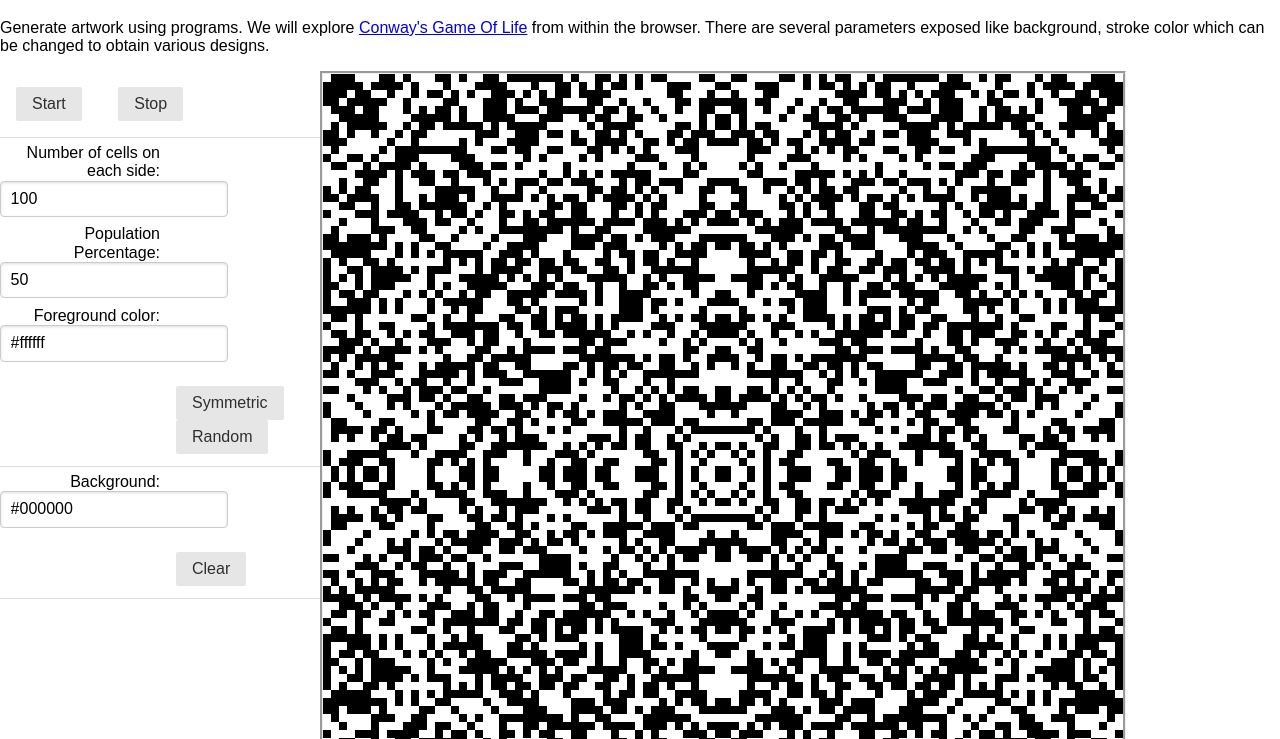
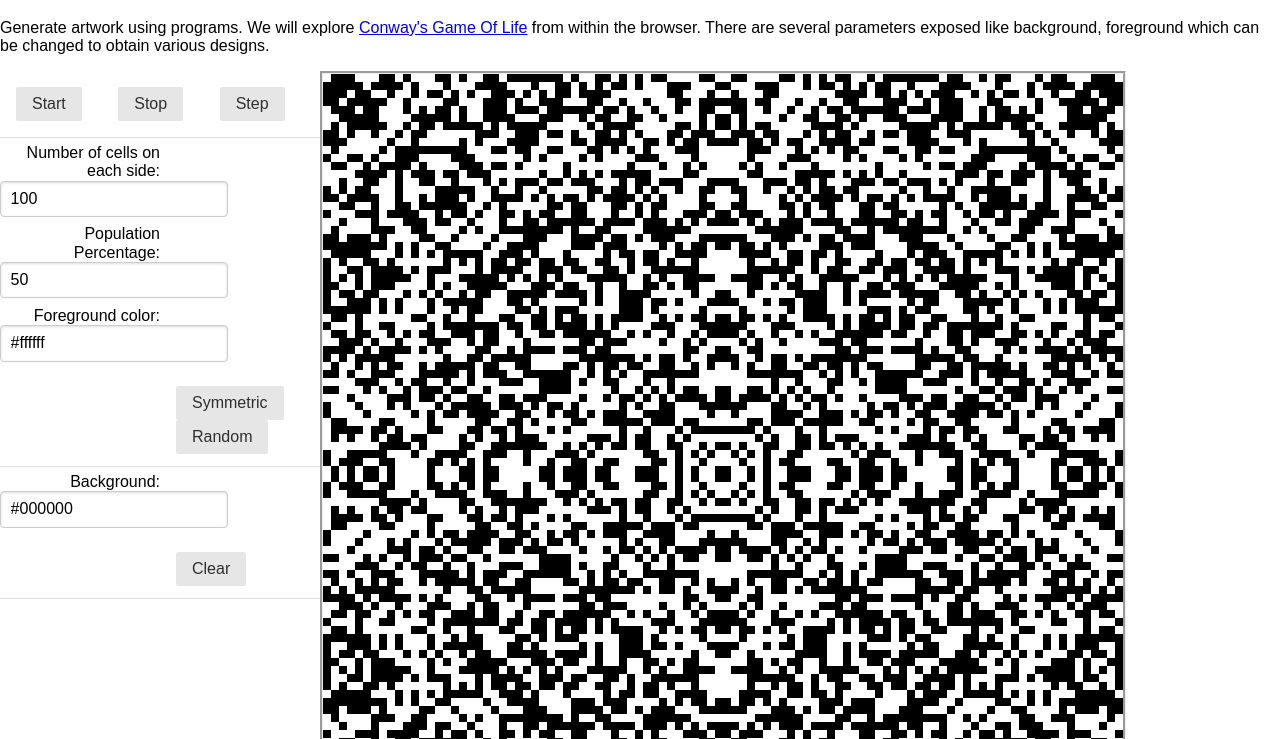
Before and after one commit to generative-art-in/generative-art-in.github.io, a plain HTML site: page gameoflife.html in a window 1280 px wide. Shown: the part 61-800 px from the top of the page. Drawn offline with Linux system fonts and the light colour scheme.

Commit message:
Added step feature

```diff
--- a/gameoflife.html
+++ b/gameoflife.html
@@ -260,7 +260,10 @@
                 if (startSlideShow) {
                     clearInterval(startSlideShow);
                 }
-            }
+            };
+            document.getElementById('step').onclick = function(){
+                oneIteration();
+            };
         };
     </script>
     <!-- Global site tag (gtag.js) - Google Analytics -->
@@ -297,7 +300,7 @@
     <h1>Game of Life</h1>
 
     <p>Generate artwork using programs. We will explore <a href="https://en.wikipedia.org/wiki/Conway%27s_Game_of_Life">Conway's Game Of Life</a>
-        from within the browser. There are several parameters exposed like background, stroke color which can be changed to
+        from within the browser. There are several parameters exposed like background, foreground which can be changed to
         obtain various designs.</p>
 
 
@@ -306,6 +309,7 @@
             <div class="borderbottom">
                 <button class="pure-button mybutton" type="number" id="startslideshow">Start</button>
                 <button class="pure-button mybutton" type="number" id="stopslideshow">Stop</button>
+                <button class="pure-button mybutton" type="number" id="step">Step</button>
             </div>
             <div class="pure-form pure-form-aligned borderbottom">
                 <fieldset>
```
